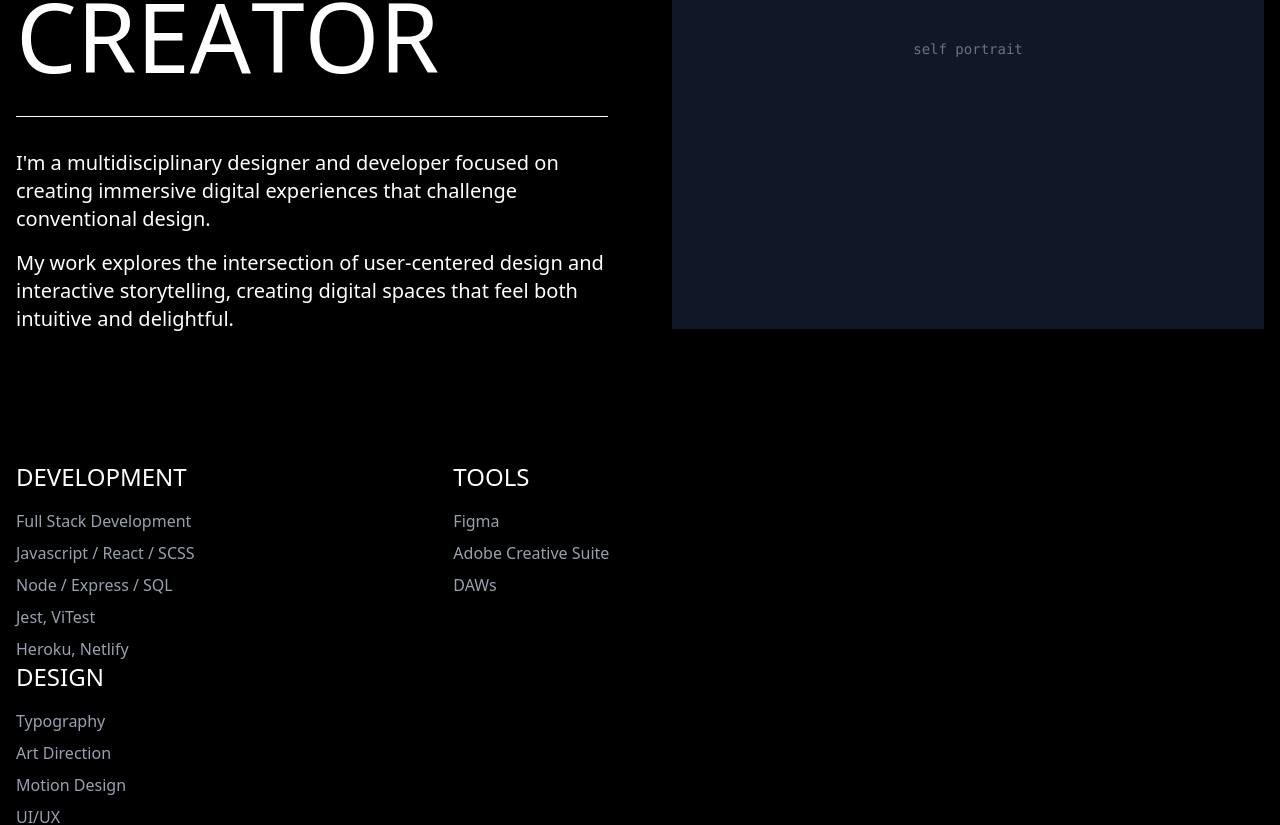
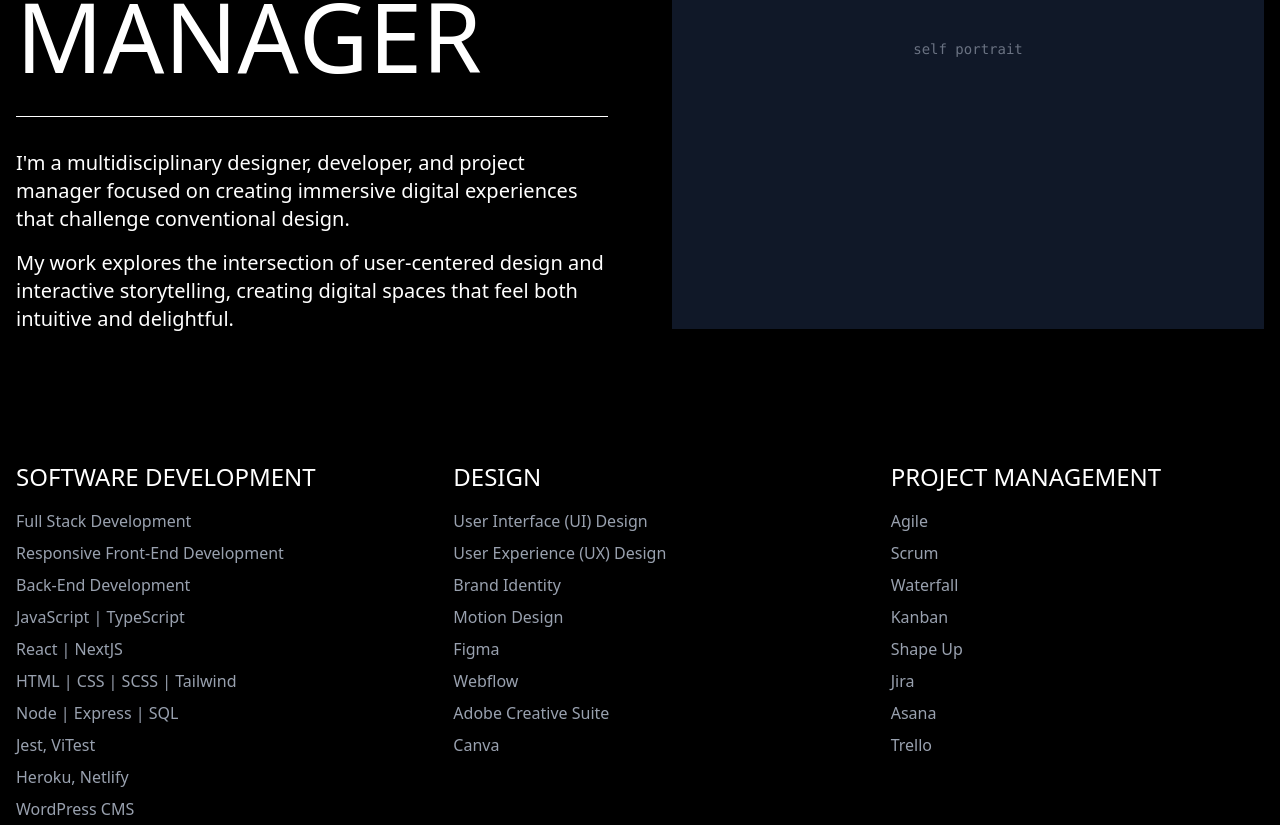
Before and after one commit to yvonnelutrinh/portfolio, a React (Vite) app: page /about in a window 1280 px wide. Shown: the part 364-1189 px from the top of the page. Built offline with nearby package versions, Linux system fonts and the light colour scheme.

Commit message:
update skills,  modify text banner

```diff
--- a/src/components/Footer/Footer.tsx
+++ b/src/components/Footer/Footer.tsx
@@ -4,7 +4,7 @@ export default function Footer() {
     return (
         <footer className="bg-black text-white py-16 md:py-32">
             <TextBanner
-                text="DEVELOPER · DESIGNER · CREATIVE"
+                text="SOFTWARE DEVELOPMENT · UI/UX DESIGN · PROJECT MANAGEMENT"
                 className="text-4xl md:text-6xl font-display tracking-wider"
                 speed={15} />
 
--- a/src/components/Skills/Skills.tsx
+++ b/src/components/Skills/Skills.tsx
@@ -1,33 +1,44 @@
 export default function Skills() {
     return (<div className="mt-32 grid grid-cols-1 md:grid-cols-3 gap-16">
             <div>
-            <div>
-                <h2 className="font-display text-2xl mb-4">DEVELOPMENT</h2>
+                <h2 className="font-display text-2xl mb-4">SOFTWARE DEVELOPMENT</h2>
                 <ul className="space-y-2 text-gray-400">
                     <li>Full Stack Development</li>
-                    <li>Javascript / React / SCSS</li>
-                    <li>Node / Express / SQL</li>
+                    <li>Responsive Front-End Development</li>
+                    <li>Back-End Development</li>
+                    <li>JavaScript | TypeScript</li>
+                    <li>React | NextJS</li>
+                    <li>HTML | CSS | SCSS | Tailwind</li>
+                    <li>Node | Express | SQL</li>
                     <li>Jest, ViTest</li>
                     <li>Heroku, Netlify</li>
+                    <li>WordPress CMS</li>
                 </ul>
             </div>
-
+            <div>
                 <h2 className="font-display text-2xl mb-4">DESIGN</h2>
                 <ul className="space-y-2 text-gray-400">
-                <li>Typography</li>
-                <li>Art Direction</li>
+                    <li>User Interface (UI) Design</li>
+                    <li>User Experience (UX) Design</li>
+                    <li>Brand Identity</li>
                     <li>Motion Design</li>
-                <li>UI/UX</li>
-                <li>Brand Identity</li>
+                    <li>Figma</li>
+                    <li>Webflow</li>
+                    <li>Adobe Creative Suite</li>
+                    <li>Canva</li>
                 </ul>
             </div>
-
             <div>
-            <h2 className="font-display text-2xl mb-4">TOOLS</h2>
+                <h2 className="font-display text-2xl mb-4">PROJECT MANAGEMENT</h2>
                 <ul className="space-y-2 text-gray-400">
-                <li>Figma</li>
-                <li>Adobe Creative Suite</li>
-                <li>DAWs</li>
+                    <li>Agile</li>
+                    <li>Scrum</li>
+                    <li>Waterfall</li>
+                    <li>Kanban</li>
+                    <li>Shape Up</li>
+                    <li>Jira</li>
+                    <li>Asana</li>
+                    <li>Trello</li>
                 </ul>
             </div>
     </div>)
--- a/src/pages/AboutPage/AboutPage.tsx
+++ b/src/pages/AboutPage/AboutPage.tsx
@@ -3,6 +3,7 @@ import { HeaderNav } from "../../components/Navigation/Navigation"
 import TextDistortion from "../../components/TextDistortion/TextDistortion"
 import Process from "../../components/Process/Process"
 import Skills from "../../components/Skills/Skills"
+import Footer from "../../components/Footer/Footer"
 
 export default function About() {
     return (
@@ -12,19 +13,17 @@ export default function About() {
             <main className="container mx-auto px-4 pt-32 pb-16">
                 <div className="grid grid-cols-1 md:grid-cols-2 gap-16 items-center">
                     <motion.div initial={{ opacity: 0, x: -50 }} animate={{ opacity: 1, x: 0 }} transition={{ duration: 0.5 }}>
+                        <TextDistortion text="DEVELOPER" className="font-display text-6xl md:text-8xl mb-4" tag="h1" />
                         <TextDistortion text="DESIGNER" className="font-display text-6xl md:text-8xl mb-4" tag="h1" />
-                        <TextDistortion text="DEVELOPER" className="font-display text-6xl md:text-8xl mb-4" tag="h1" />
-                        <TextDistortion text="CREATOR" className="font-display text-6xl md:text-8xl mb-8" tag="h1" />
+                        <TextDistortion text="MANAGER" className="font-display text-6xl md:text-8xl mb-8" tag="h1" />
 
                         <div className="h-px w-full bg-white mb-8" />
 
                         <p className="text-xl mb-4">
-                            I'm a multidisciplinary designer and developer focused on creating immersive digital experiences that
-                            challenge conventional design.
+                            I'm a multidisciplinary designer, developer, and project manager focused on creating immersive digital experiences that challenge conventional design.
                         </p>
                         <p className="text-xl">
-                            My work explores the intersection of user-centered design and interactive storytelling,
-                            creating digital spaces that feel both intuitive and delightful.
+                            My work explores the intersection of user-centered design and interactive storytelling, creating digital spaces that feel both intuitive and delightful.
                         </p>
                     </motion.div>
 
@@ -41,6 +40,7 @@ export default function About() {
                 <Skills />
                 <Process />
             </main>
+            <Footer />
         </div>
     )
 }
```
Lines whose indentation alone changed are shown as unchanged.
